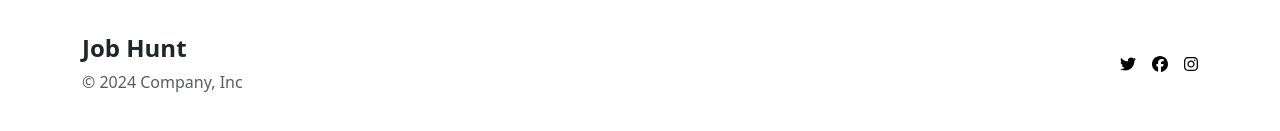
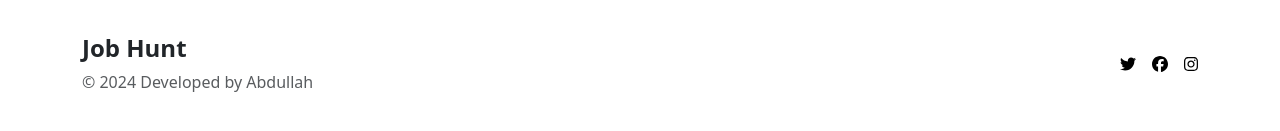
Before and after one commit to abdullazmat/job-hunt, a React (Create React App) app in the folder frontend/: page / in a window 1280 px wide. Shown: the part 781-912 px from the top of the page. Built offline with nearby package versions, Linux system fonts and the light colour scheme; no server answers.

Commit message:
Updated Ownership in Footer

```diff
--- a/frontend/src/Components/user/Footer.js
+++ b/frontend/src/Components/user/Footer.js
@@ -15,7 +15,7 @@ function Footer() {
           <div className="col-md-4 d-flex align-items- flex-column">
             <h4 className="fw-bold">Job Hunt</h4>
             <p className="mb-3 mb-md-0 text-body-secondary">
-              © 2024 Company, Inc
+              © 2024 Developed by Abdullah
             </p>
           </div>
 
```
